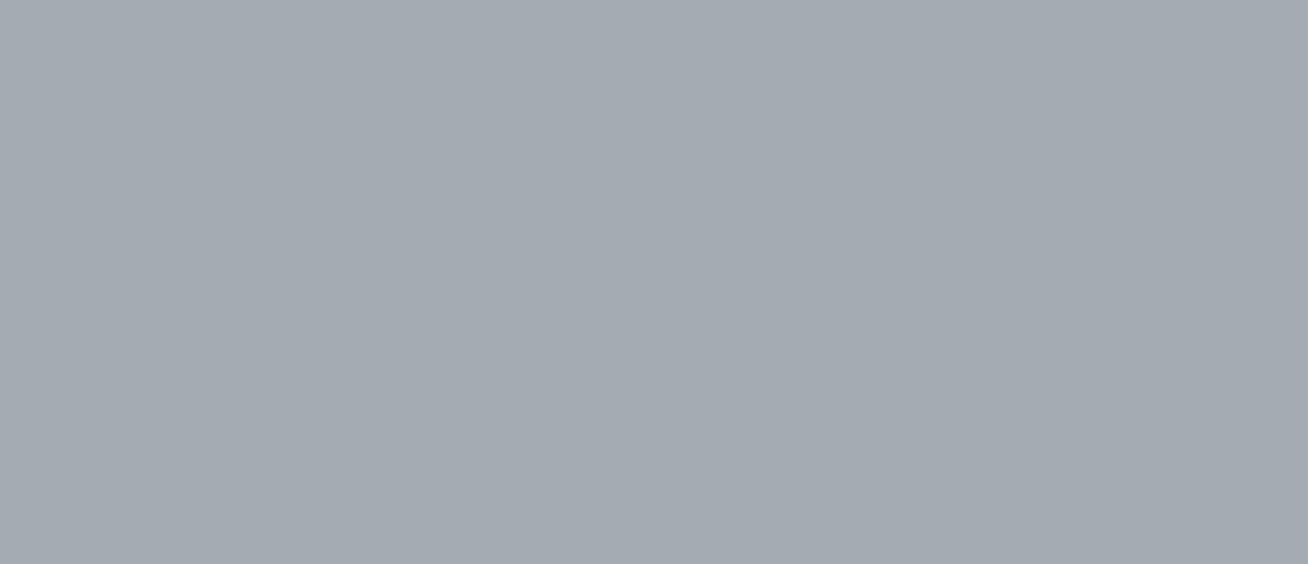
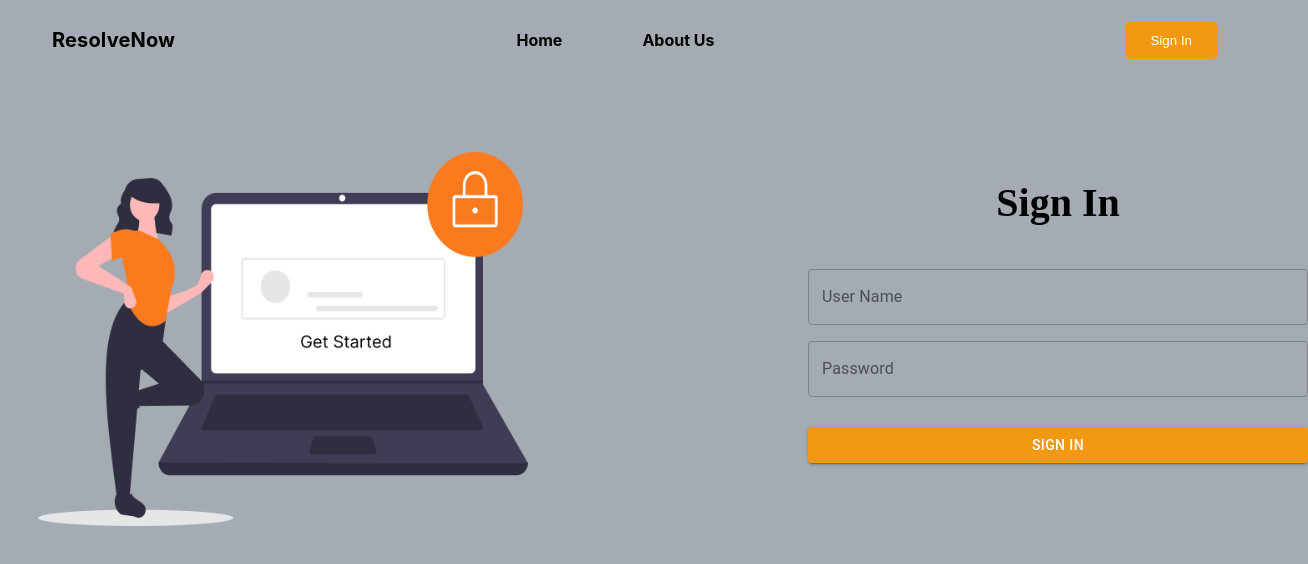
Before and after one commit to ines15ayari/SCMS-authentication, a React (Create React App) app in the folder client/: page /login in a window 1280 px wide. Shown: the top 564 px of the page, 1308 px wide, since content can reach past the window. Built offline with nearby package versions, Linux system fonts and the light colour scheme.

Commit message:
added new features

```diff
--- a/client/package.json
+++ b/client/package.json
@@ -6,6 +6,7 @@
     "@emotion/react": "^11.10.6",
     "@emotion/styled": "^11.10.6",
     "@material-ui/core": "^4.12.4",
+    "@material-ui/icons": "^4.11.3",
     "@material-ui/styles": "^4.11.5",
     "@mui/icons-material": "^5.11.11",
     "@mui/material": "^5.11.11",
--- a/client/src/App.js
+++ b/client/src/App.js
@@ -1,15 +1,14 @@
 import { BrowserRouter } from 'react-router-dom';
 import { BrowserRouter as Router, Route, Switch } from 'react-router-dom';
 import Home from './components/HomePage/Home';
-import Signup from './components/SignUp/signUp';
-
+import SignIn from './components/SignIn/signIn';
 
 function App() {
   return (
     <BrowserRouter>
      <Switch>
         <Route exact path="/" component={Home} />
-        <Route exact path="/Register" component={Signup} />
+        <Route exact path="/login" component={SignIn} />
 
       </Switch>
     </BrowserRouter>
--- a/client/src/components/NavBar/NavBar.css
+++ b/client/src/components/NavBar/NavBar.css
@@ -1,9 +1,6 @@
 .MuiAppBar-root {
     background-color: transparent !important;
     box-shadow: none !important;
-  }
-  #Logo{
-    width: 54px;
   }
   .MuiToolbar-root {
     justify-content: space-between;
@@ -32,3 +29,6 @@
   .button-container button:first-child {
     margin-right: 30px;
   }
+  .formField:not(:first-child) {
+    margin-top: 16px;
+  }
--- a/client/src/components/NavBar/NavBar.js
+++ b/client/src/components/NavBar/NavBar.js
@@ -7,9 +7,9 @@ import Button from '@mui/material/Button';
 import IconButton from '@mui/material/IconButton';
 import MenuIcon from '@mui/icons-material/Menu';
 import './NavBar.css';
-import Logo from './Logo.png'
+
 import { Link } from 'react-router-dom';
-import signUp from '../SignUp/signUp';
+import signUp from '../SignIn/signIn';
 
 
 export default function ButtonAppBar() {
@@ -18,7 +18,7 @@ export default function ButtonAppBar() {
       <AppBar position="static">
 
         <Toolbar>
-        <img id="Logo"src={Logo} alt="Logo" />
+
         <Typography variant="h6" component="div" sx={{ flexGrow: 1, fontFamily: 'Inter, sans-serif', color: 'black',fontWeight:"bold", marginLeft:"20px" }}>
             ResolveNow
           </Typography>
@@ -31,9 +31,6 @@ export default function ButtonAppBar() {
             </Link>
           </Box>
           <div class="button-container" >
-          <Link to="/Register" >
-            <Button class="btn" className="login-button" color="inherit">Sign Up</Button>
-          </Link>
           <Link to="/login" >
             <Button class="btn" className="login-button" color="inherit">Sign In</Button>
           </Link>
--- /dev/null
+++ b/client/src/components/SignIn/signIn.css
@@ -0,0 +1,81 @@
+.container {
+  display: flex;
+}
+
+.image2 {
+  width: 490px;
+  object-fit: 'cover';
+  margin-top: 80px;
+  margin-left: 30px;
+}
+
+.formContainer {
+  display: flex;
+  flex-direction: column;
+  align-items: center;
+  justify-content: flex-end;
+  margin-top: 80px;
+  width: 500px;
+  margin-left: 280px;
+}
+
+.formField {
+  margin: 8px;
+  width: 100%;
+}
+
+.submitButton {
+  margin: 30px 0 16px;
+  background-color: #F29913;
+}
+
+.MuiButton-containedPrimary {
+  background-color: #F29913;
+}
+
+h1 {
+  font-family: 'Poppins';
+  font-weight: 'bold';
+  font-size: 2.5rem;
+}
+
+
+
+.Group9 {
+  background-color: rgba(242, 152, 18, 1);
+  width: 408px;
+  height: 66.82154083251953px;
+  display: 'flex';
+  flex-direction: 'row';
+  justify-content: 'flex-start';
+  align-items: 'flex-start';
+  padding: 0;
+  margin-right: 0;
+  margin-bottom: 0;
+  flex-shrink: 1;
+  align-self: 'auto';
+  box-sizing: 'border-box';
+  border-radius: 0px 0px 0px 0px;
+  border-width: 0;
+  border-color: 'transparent';
+  border-style: 'none';
+  position: 'relative';
+}
+
+.text{
+  color: rgba(255, 255, 255, 1);
+  width: '87px';
+  height: 'auto';
+  text-align: 'left';
+  line-height: 'normal';
+  align-self: 'auto';
+  position: 'absolute';
+  top: 21;
+  left: 169;
+  font-family: 'Poppins';
+  font-size: 16;
+  font-stretch: 'normal';
+  font-style: 'Medium';
+  font-weight: 500;
+  text-decoration: 'none';
+}
--- /dev/null
+++ b/client/src/components/SignIn/signIn.js
@@ -0,0 +1,71 @@
+import React, { useState, useEffect } from 'react';
+import { makeStyles } from '@material-ui/core/styles';
+import TextField from '@material-ui/core/TextField';
+import Button from '@material-ui/core/Button';
+import Navbar from '../NavBar/NavBar';
+import Box from '@material-ui/core/Box';
+import InputAdornment from '@material-ui/core/InputAdornment';
+import PhoneIcon from '@material-ui/icons/Phone';
+import Grid from '@material-ui/core/Grid';
+import Image2 from './image2.png'
+import './signIn.css'
+import axios from 'axios';
+
+function SignIn() {
+  const [userName, setUserName] = useState('');
+  const [password, setPassword] = useState('');
+
+  const handleSignIn = () => {
+    axios.post('http://localhost:8000/auth//sign-In', {
+      userName: userName,
+      password: password
+    })
+    .then((response) => {
+      console.log(response);
+      // Redirect the user to the projects page
+      window.location.href = '/projects';
+    })
+    .catch((error) => {
+      console.log(error);
+      // Show an error message to the user
+    });
+  };
+  return (
+    <>
+    <Navbar />
+    <div className="container">
+      <img src={Image2} alt="Some image" className="image2" />
+      <Box>
+        <div className="formContainer">
+          <h1>Sign In</h1>
+          <TextField
+            className="formField"
+            label="User Name"
+            value={userName} onChange={(e) => setUserName(e.target.value)}
+            variant="outlined"
+            type="text"
+            fullWidth
+          />
+
+          <TextField
+            className="formField"
+            label="Password"
+            value={password} onChange={(e) => setPassword(e.target.value)}
+            variant="outlined"
+            type="password"
+            fullWidth
+          />
+          <Button variant="contained"
+            color="primary"className="submitButton"
+            onClick={handleSignIn}
+            style={{ backgroundColor: '#F29913', color: '#FFFFFF', width: '100%', margin:"30px 0 0" }}>
+             Sign In
+          </Button>
+        </div>
+      </Box>
+    </div>
+  </>
+  );
+}
+
+export default SignIn;
--- a/client/src/components/SignUp/signUp.css
+++ /dev/null
@@ -1,16 +0,0 @@
-.formContainer {
-    display: flex;
-    flex-direction: column;
-    align-items: center;
-    margin-top: 64px;
-    width: 408px;
-  }
-
-  .formField {
-    margin: 8px;
-    width: 100%;
-  }
-
-  .submitButton {
-    margin: 24px 0 16px;
-  }
--- a/client/src/components/SignUp/signUp.js
+++ /dev/null
@@ -1,65 +0,0 @@
-import React from 'react';
-import { makeStyles } from '@material-ui/core/styles';
-import TextField from '@material-ui/core/TextField';
-import Button from '@material-ui/core/Button';
-import Navbar from '../NavBar/NavBar';
-import './signUp.css'
-
-const useStyles = makeStyles((theme) => ({
-  formContainer: {
-    display: 'flex',
-    flexDirection: 'column',
-    alignItems: 'center',
-    marginTop: theme.spacing(8),
-  },
-  formField: {
-    margin: theme.spacing(1),
-    width: '100%',
-  },
-  submitButton: {
-    margin: theme.spacing(3, 0, 2),
-  },
-}));
-
-function SignUp() {
-  const classes = useStyles();
-
-  return (
-    <>
-      <Navbar />
-      <div className={classes.formContainer} sx={{width:"408px"}}>
-        <TextField
-          className={classes.formField}
-          label="Email"
-          variant="outlined"
-          type="email"
-          fullWidth
-        />
-        <TextField
-          className={classes.formField}
-          label="Password"
-          variant="outlined"
-          type="password"
-          fullWidth
-        />
-        <TextField
-          className={classes.formField}
-          label="Confirm Password"
-          variant="outlined"
-          type="password"
-          fullWidth
-        />
-        <Button
-          className={classes.submitButton}
-          variant="contained"
-          color="primary"
-          fullWidth
-        >
-          Sign Up
-        </Button>
-      </div>
-    </>
-  );
-}
-
-export default SignUp;
```
Also changed, not shown: client/src/components/SignIn/image2.png (renamed from client/src/components/SignUp/image2.png), 1 other file (tests, documents, lock files or other folders).
